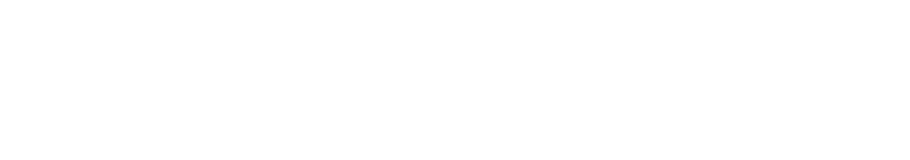
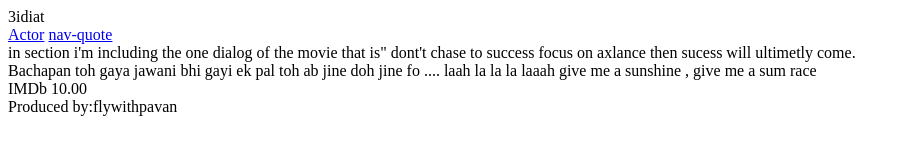
Before and after one commit to acciojob/semantic-imdb-flywitpavan, a website: page main.html in a window 1280 px wide. Shown: the whole page, without its empty margins (0-910 px from the left). Drawn offline with Linux system fonts and the light colour scheme.

Commit message:
created a submission

```diff
--- a/main.html
+++ b/main.html
@@ -8,7 +8,19 @@
 
 <body>
 	<!-- the entire body must be written by student -->
-    <script type="text/javascript" src="./script.js">
+	<header>3idiat</header>
+	<nav>
+				<a id="nav-actor" href="#actor">Actor</a>
+		        <a id="nav-quote" href="#quote">nav-quote</a>
+	</nav>
+	<!-- here now im wirttijng summary of the section that mention above.-->
+	  <section id="actor">in section i'm including the one dialog of the movie that is"
+	  dont't chase to success focus on axlance then sucess will ultimetly come.</section>
+		<section id="quote">Bachapan toh gaya jawani bhi gayi ek pal toh ab jine doh jine fo .... laah la la la laaah
+		give me a sunshine , give me a sum race </section>
+	<aside>IMDb 10.00</aside>
+	<footer>Produced by:flywithpavan</footer>
+	<script type="text/javascript" src="./script.js">
 </script>
 
 </body>
```
